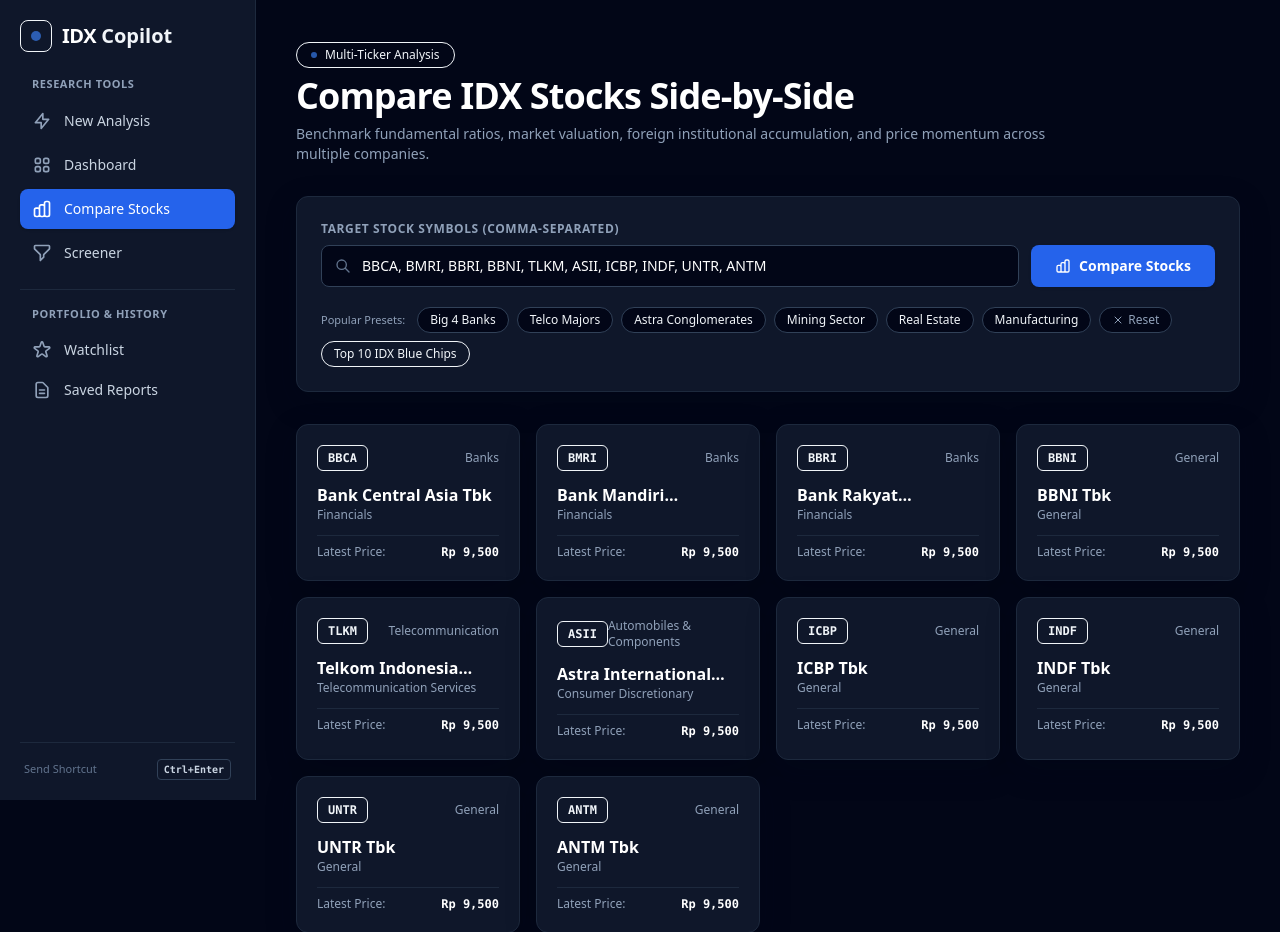
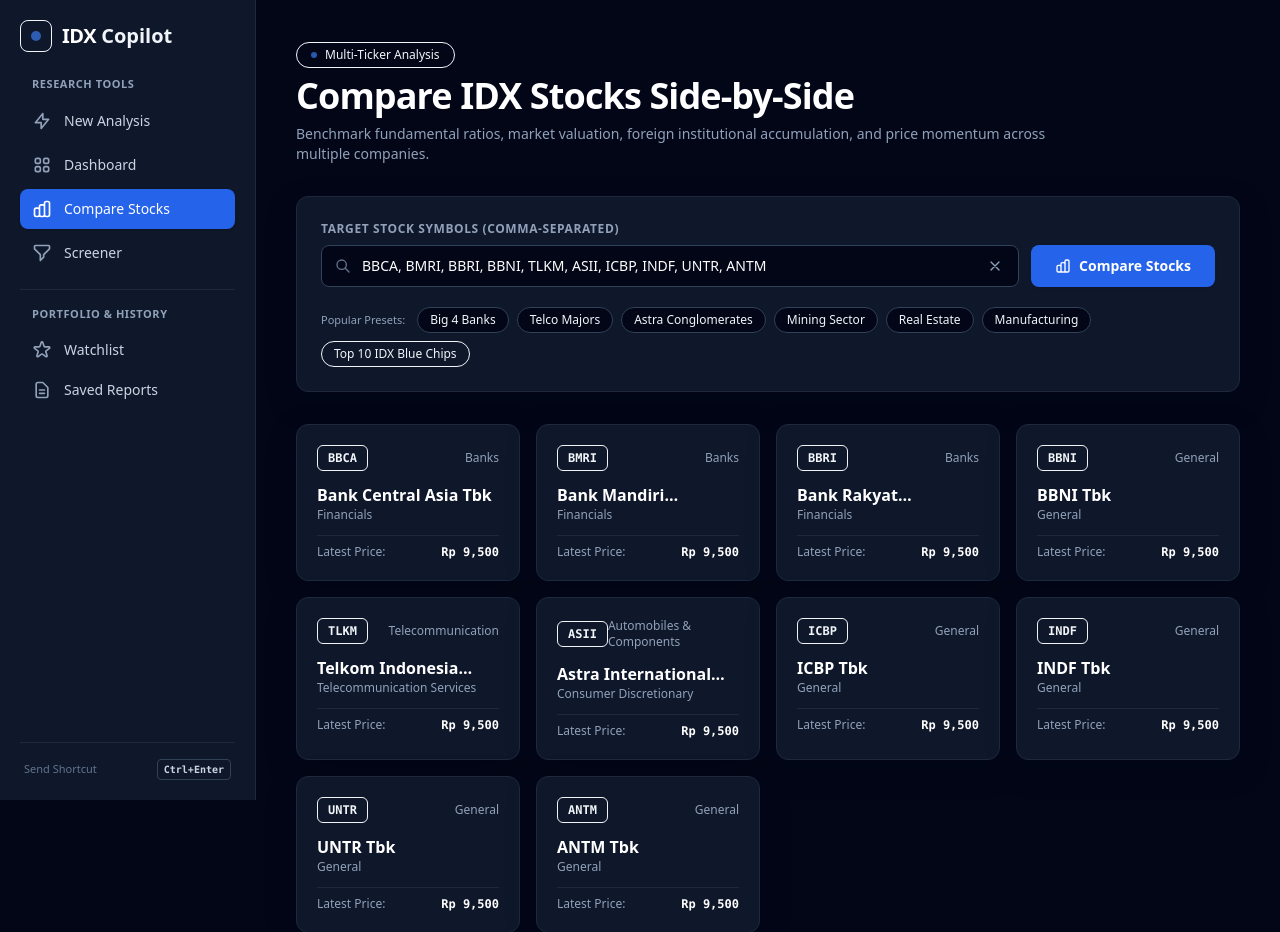
Before and after one commit to Khairil-12/Sectors-hackathon-2026, a Django app: a page that uses src/research/templates/research/comparison.html in a window 1280 px wide. Shown: the top 932 px of the page. Run offline with Django 5.2, Linux system fonts and the light colour scheme; style sheets or scripts are compiled from the project's sources; some libraries are stand-ins or nearby versions.

Commit message:
style(comparison): relocate reset action to in-field cross icon

```diff
--- a/src/research/templates/research/comparison.html
+++ b/src/research/templates/research/comparison.html
@@ -27,7 +27,14 @@
                                 <path stroke-linecap="round" stroke-linejoin="round" stroke-width="2" d="M21 21l-6-6m2-5a7 7 0 11-14 0 7 7 0 0114 0z"></path>
                             </svg>
                         </div>
-                        <input type="text" name="symbols" id="symbolsInput" value="{{ symbols_param }}" placeholder="Up to 10 tickers, e.g. BBCA, BMRI, BBRI, BBNI" class="uppercase block w-full pl-10 pr-4 py-2.5 text-sm text-white bg-surface-950 rounded-lg border border-slate-700 focus:ring-brand-500 focus:border-brand-500 placeholder-slate-500 transition-colors">
+                        <input type="text" name="symbols" id="symbolsInput" value="{{ symbols_param }}" placeholder="Up to 10 tickers, e.g. BBCA, BMRI, BBRI, BBNI" class="uppercase block w-full pl-10 pr-10 py-2.5 text-sm text-white bg-surface-950 rounded-lg border border-slate-700 focus:ring-brand-500 focus:border-brand-500 placeholder-slate-500 transition-colors">
+                        <a href="{% url 'research:comparison' %}" id="resetBtn" title="Reset symbols" aria-label="Reset symbols comparison" class="absolute inset-y-0 right-0 flex items-center pr-3 text-slate-400 hover:text-white transition-colors {% if not symbols_param %}hidden{% endif %}">
+                            <span class="flex items-center justify-center w-6 h-6 rounded-full hover:bg-surface-800 text-slate-400 hover:text-white transition-colors">
+                                <svg class="w-4 h-4" fill="none" stroke="currentColor" viewBox="0 0 24 24">
+                                    <path stroke-linecap="round" stroke-linejoin="round" stroke-width="2" d="M6 18L18 6M6 6l12 12"></path>
+                                </svg>
+                            </span>
+                        </a>
                     </div>
                     <button type="submit" class="inline-flex items-center justify-center gap-2 rounded-lg bg-brand-600 px-6 py-2.5 text-sm font-semibold text-white shadow-sm hover:bg-brand-500 transition-colors">
                         <svg class="w-4 h-4" fill="none" stroke="currentColor" viewBox="0 0 24 24">
@@ -47,10 +54,6 @@
                 <button type="button" class="preset-btn inline-flex items-center rounded-full border border-slate-700 bg-surface-950 px-3 py-1 hover:border-brand-500 hover:text-white transition-colors" data-preset="mining">Mining Sector</button>
                 <button type="button" class="preset-btn inline-flex items-center rounded-full border border-slate-700 bg-surface-950 px-3 py-1 hover:border-brand-500 hover:text-white transition-colors" data-preset="real-estate">Real Estate</button>
                 <button type="button" class="preset-btn inline-flex items-center rounded-full border border-slate-700 bg-surface-950 px-3 py-1 hover:border-brand-500 hover:text-white transition-colors" data-preset="manufacturing">Manufacturing</button>
-                <button type="button" id="resetBtn" class="inline-flex items-center rounded-full border border-slate-700 bg-surface-950 px-3 py-1 text-slate-400 hover:border-red-500 hover:text-red-400 transition-colors">
-                    <svg class="w-3 h-3 mr-1" fill="none" stroke="currentColor" viewBox="0 0 24 24"><path stroke-linecap="round" stroke-linejoin="round" stroke-width="2" d="M6 18L18 6M6 6l12 12"></path></svg>
-                    Reset
-                </button>
                 <a href="{% url 'research:comparison' %}?symbols=BBCA,BMRI,BBRI,BBNI,TLKM,ASII,ICBP,INDF,UNTR,ANTM" class="inline-flex items-center rounded-full border border-brand-800 bg-brand-950/40 px-3 py-1 text-brand-300 hover:border-brand-500 hover:text-white transition-colors">Top 10 IDX Blue Chips</a>
             </div>
         </form>
@@ -191,11 +194,20 @@
 
     const updatePresetStates = () => {
         const input = document.getElementById('symbolsInput');
+        const resetBtn = document.getElementById('resetBtn');
         const currentSymbols = input.value
             .split(',')
             .map(s => s.trim().toUpperCase())
             .filter(Boolean);
         const currentSet = new Set(currentSymbols);
+
+        if (resetBtn) {
+            if (input.value.trim().length > 0) {
+                resetBtn.classList.remove('hidden');
+            } else if (!window.location.search) {
+                resetBtn.classList.add('hidden');
+            }
+        }
 
         document.querySelectorAll('.preset-btn').forEach((btn) => {
             const preset = btn.dataset.preset;
@@ -228,13 +240,18 @@
 
     document.getElementById('symbolsInput').addEventListener('input', updatePresetStates);
 
-    document.getElementById('resetBtn').addEventListener('click', (e) => {
-        e.preventDefault();
-        const input = document.getElementById('symbolsInput');
-        input.value = '';
-        input.focus();
-        updatePresetStates();
-    });
+    const resetBtn = document.getElementById('resetBtn');
+    if (resetBtn) {
+        resetBtn.addEventListener('click', (e) => {
+            const input = document.getElementById('symbolsInput');
+            if (!window.location.search && input.value.trim().length > 0) {
+                e.preventDefault();
+                input.value = '';
+                input.focus();
+                updatePresetStates();
+            }
+        });
+    }
 
     document.querySelectorAll('.stock-recommendation').forEach((button) => {
         button.addEventListener('click', () => {
```
